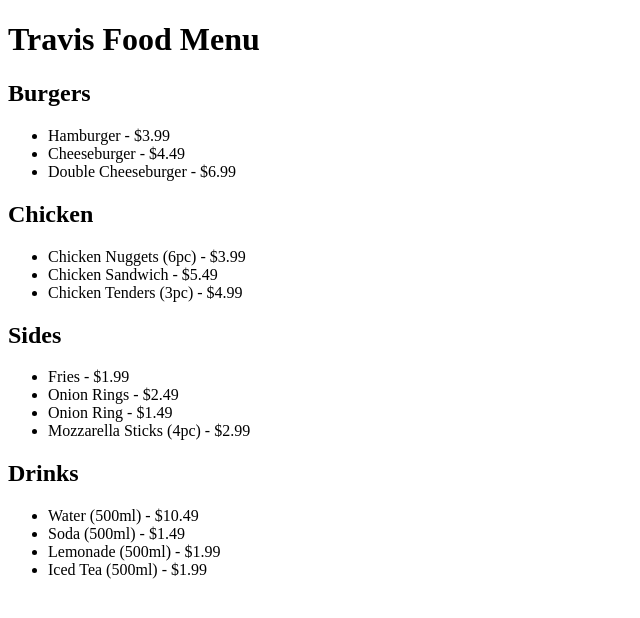
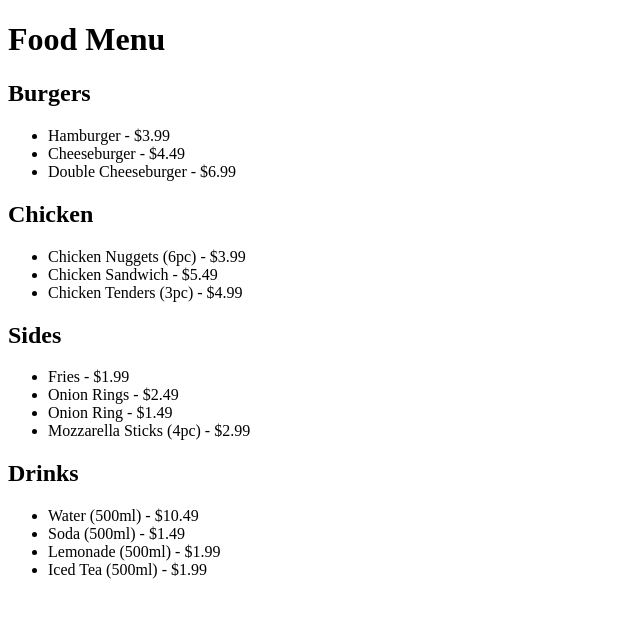
Before and after one commit to TravisLau92/MenuProject, a website: page index.html in a window 1280 px wide. Shown: the whole page, without its empty margins (0-640 px from the left). Drawn offline with Linux system fonts and the light colour scheme.

Commit message:
Update index.html

```diff
--- a/index.html
+++ b/index.html
@@ -7,7 +7,7 @@
 </head>
 
 <body>
-  <h1>Travis Food Menu</h1>
+  <h1>Food Menu</h1>
   <h2>Burgers</h2>
   <ul>
     <li>Hamburger - $3.99</li>
```
